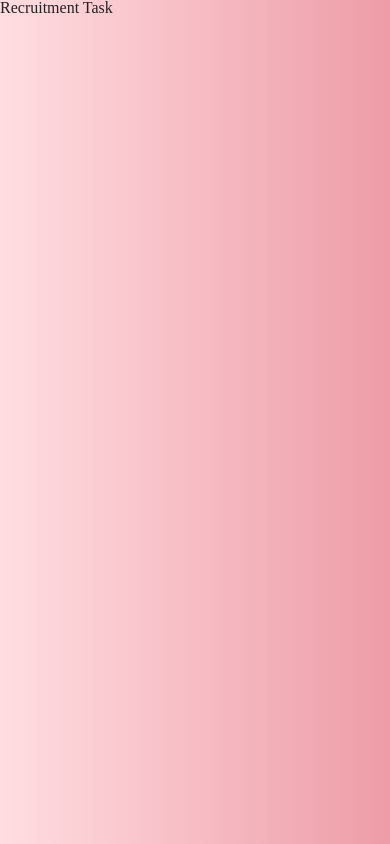
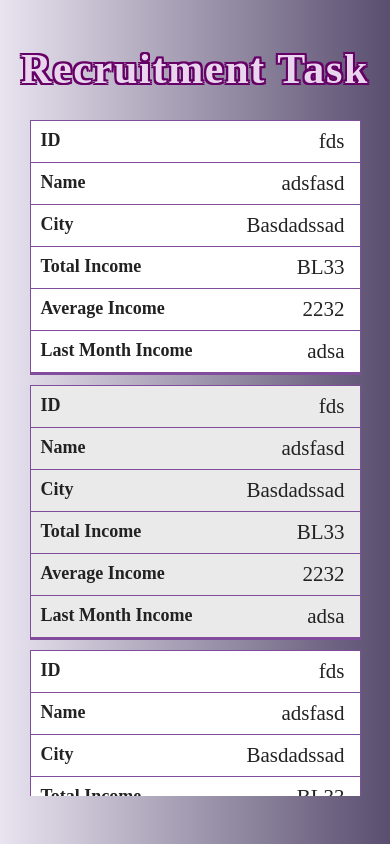
Before and after one commit to justFlow5/companyTable, a React (Create React App) app: page / in a window 390 px wide. Built offline with nearby package versions, Linux system fonts and the light colour scheme.

Commit message:
add responsive table structure

```diff
--- a/src/App.js
+++ b/src/App.js
@@ -1,8 +1,10 @@
 import React from 'react';
 import './media/reset.css';
 
+import MainPage from './components/pages/MainPage';
+
 function App() {
-  return <div>Recruitment Task</div>;
+  return <MainPage />;
 }
 
 export default App;
--- /dev/null
+++ b/src/components/header/Header.js
@@ -0,0 +1,23 @@
+import React from 'react';
+import styled from 'styled-components';
+import { device } from '../../media/mediaQuery';
+
+const Header = styled.caption`
+  font-size: 42px;
+  font-weight: 600;
+  text-align: center;
+  margin: 0 auto 30px;
+  letter-spacing: 1.7px;
+
+  color: #ead5ef;
+
+  text-shadow: 2px 2px 0 #660066, 2px -2px 0 #660066, -2px 2px 0 #660066,
+    -2px -2px 0 #660066, 2px 0px 0 #660066, 0px 2px 0 #660066,
+    -2px 0px 0 #660066, 0px -2px 0 #660066;
+`;
+
+const HeaderComponent = ({ content }) => {
+  return <Header>{content}</Header>;
+};
+
+export default HeaderComponent;
--- a/src/components/pages/MainPage.js
+++ b/src/components/pages/MainPage.js
@@ -0,0 +1,51 @@
+import React from 'react';
+import styled from 'styled-components';
+import Table from '../table/Table';
+import { device } from '../../media/mediaQuery';
+import Header from '../header/Header';
+
+const PageWrapper = styled.section`
+  position: relative;
+  width: 100vw;
+  height: 100vh;
+  background: #594e6f; /* fallback for old browsers */
+  background: -webkit-linear-gradient(
+    to right,
+    #e9e4f0,
+    #594e6f
+  ); /* Chrome 10-25, Safari 5.1-6 */
+  background: linear-gradient(
+    to right,
+    #e9e4f0,
+    #594e6f
+  ); /* W3C, IE 10+/ Edge, Firefox 16+, Chrome 26+, Opera 12+, Safari 7+ */
+
+  display: flex;
+  flex-direction: column;
+  justify-content: center;
+  align-items: center;
+`;
+
+const TableContainer = styled.div`
+  position: relative;
+  width: 90%;
+  height: 80%;
+  overflow: auto;
+  padding: 0 10px;
+  @media ${device.tablet} {
+    width: 80%;
+  }
+`;
+
+const MainPage = (props) => {
+  return (
+    <PageWrapper>
+      <Header content="Recruitment Task" />
+      <TableContainer>
+        <Table />
+      </TableContainer>
+    </PageWrapper>
+  );
+};
+
+export default MainPage;
--- /dev/null
+++ b/src/components/table/Table.js
@@ -0,0 +1,67 @@
+import React from 'react';
+import styled from 'styled-components';
+
+import TableHead from './TableHead';
+import TableRow from './TableRow';
+
+import { device } from '../../media/mediaQuery';
+
+const TableComponent = styled.table`
+  border-collapse: collapse;
+  margin: 0;
+  padding: 0;
+  width: 100%;
+  table-layout: fixed;
+
+  & th,
+  & td {
+    padding: 10px 15px;
+    text-align: center;
+  }
+
+  & th {
+    letter-spacing: 1.5px;
+  }
+
+  @media (max-width: 768px) {
+    & tr {
+      border: 1px solid #804d9c;
+      border-bottom: 3px solid #804d9c;
+      display: block;
+    }
+
+    & td {
+      border-bottom: 1px solid #804d9c;
+      display: block;
+      text-align: right;
+    }
+
+    & td:last-child {
+      border-bottom: 0;
+    }
+  }
+`;
+
+const Table = (props) => {
+  const headers = {
+    id: 'ID',
+    name: 'Name',
+    city: 'City',
+    totalIncome: 'Total Income',
+    averageIncome: 'Average Income',
+    lastMonthIncome: 'Last Month Income',
+  };
+
+  return (
+    <TableComponent>
+      <TableHead headers={headers} />
+      <tbody>
+        <TableRow headers={headers} />
+        <TableRow headers={headers} />
+        <TableRow headers={headers} />
+      </tbody>
+    </TableComponent>
+  );
+};
+
+export default Table;
--- /dev/null
+++ b/src/components/table/TableHead.js
@@ -0,0 +1,42 @@
+import React from 'react';
+import styled from 'styled-components';
+import { device } from '../../media/mediaQuery';
+
+const TableHeader = styled.thead`
+  /* border: none;
+  clip: rect(0 0 0 0);
+  height: 1px;
+  margin: -1px;
+  overflow: hidden;
+  padding: 0;
+  position: absolute;
+  width: 1px; */
+  display: none;
+
+  @media ${device.tablet} {
+    display: table-header-group;
+  }
+`;
+
+const TableHeaderContent = styled.th`
+  background: #660066;
+  color: white;
+  font-size: 19px;
+  text-align: center;
+  vertical-align: middle;
+  line-height: 0.9;
+`;
+
+const TableHead = ({ headers }) => {
+  return (
+    <TableHeader>
+      <tr>
+        {Object.keys(headers).map((dataLabel) => (
+          <TableHeaderContent>{headers[dataLabel]}</TableHeaderContent>
+        ))}
+      </tr>
+    </TableHeader>
+  );
+};
+
+export default TableHead;
--- /dev/null
+++ b/src/components/table/TableRow.js
@@ -0,0 +1,58 @@
+import React from 'react';
+import styled from 'styled-components';
+import { device } from '../../media/mediaQuery';
+
+const Row = styled.tr`
+  margin-bottom: 10px;
+
+  &:nth-child(even) {
+    background-color: #eaeaea;
+  }
+  &:nth-child(odd) {
+    background-color: #fff;
+  }
+
+  &:last-child {
+    padding-bottom: 0;
+    margin-bottom: 0;
+  }
+
+  & td {
+    padding: 10px 15px;
+    font-size: 21px;
+    position: relative;
+
+    &::before {
+      content: attr(data-title);
+      left: 0;
+      padding-left: 10px;
+      vertical-align: middle;
+      font-weight: bold;
+      font-size: 18px;
+      text-align: left;
+      position: absolute;
+
+      @media ${device.tablet} {
+        display: none;
+      }
+    }
+
+    @media ${device.tablet} {
+      font-size: 19px;
+    }
+  }
+`;
+const TableRow = ({ headers }) => {
+  return (
+    <Row>
+      <td data-title={headers.id}>fds</td>
+      <td data-title={headers.name}>adsfasd</td>
+      <td data-title={headers.city}>Basdadssad</td>
+      <td data-title={headers.totalIncome}>BL33</td>
+      <td data-title={headers.averageIncome}>2232</td>
+      <td data-title={headers.lastMonthIncome}>adsa</td>
+    </Row>
+  );
+};
+
+export default TableRow;
```
Also changed, not shown: src/components/table/Caption.js (added, +23 -0 lines).
